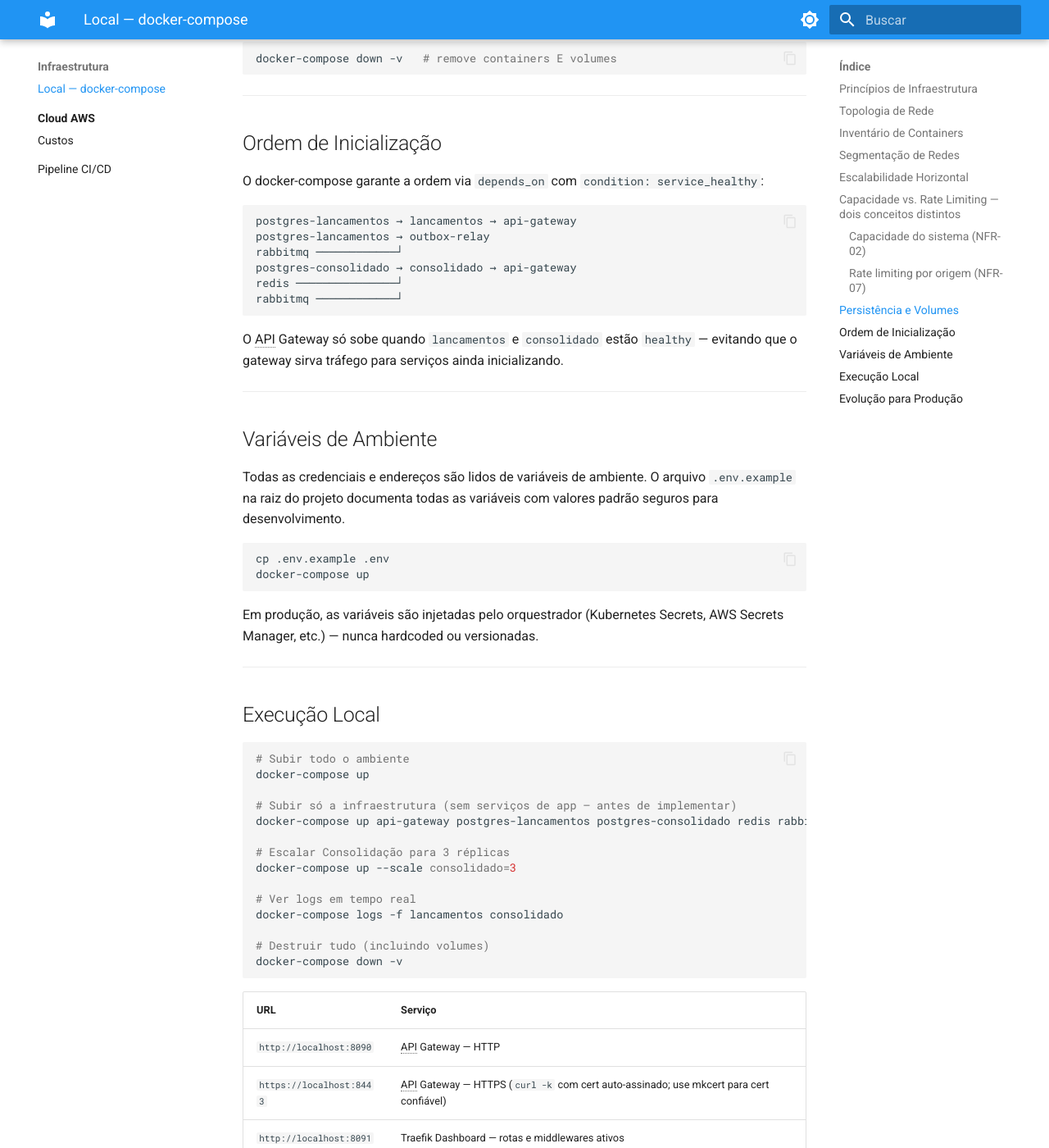
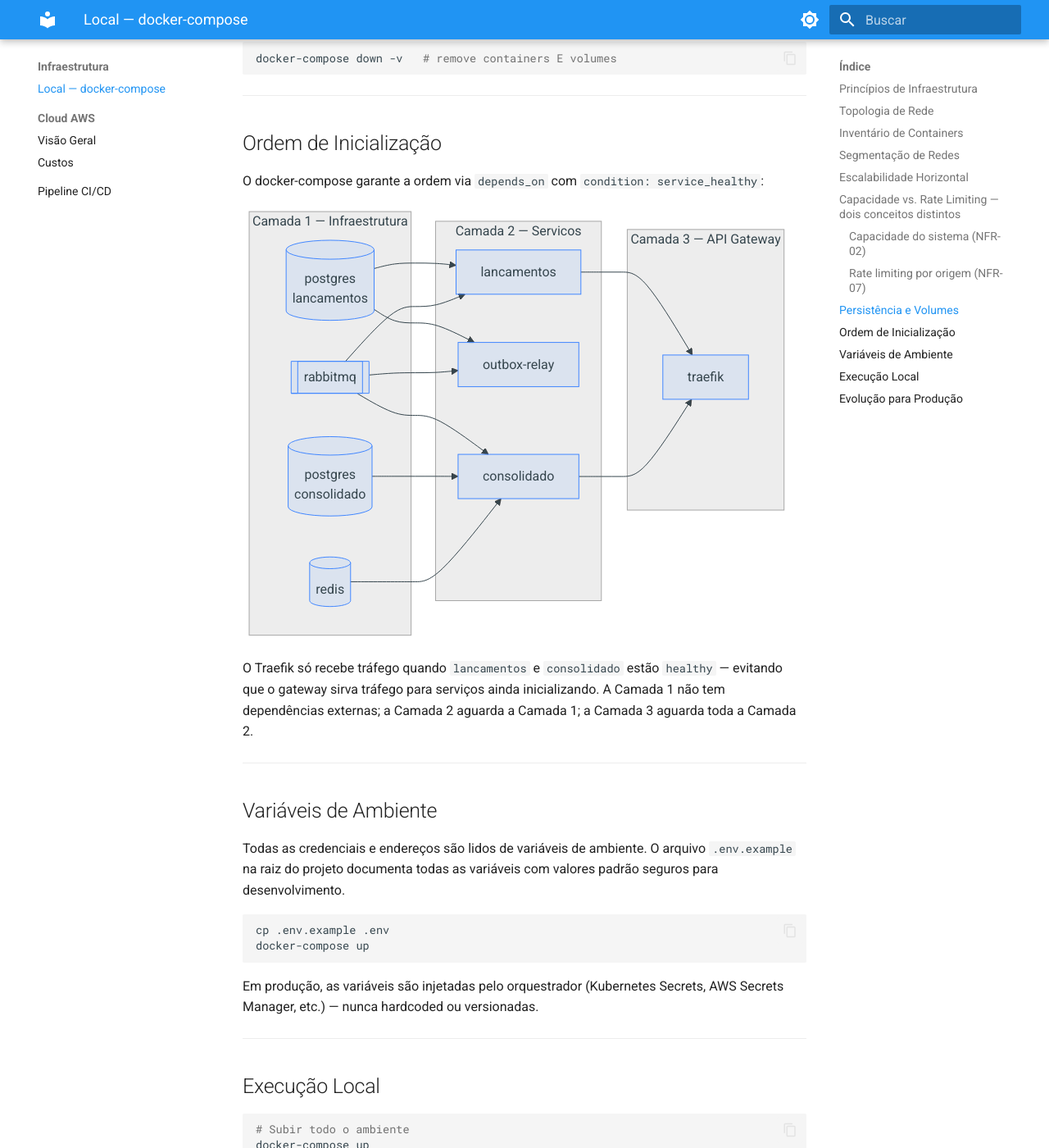
Before and after one commit to gsperim/account-engine-lab, an MkDocs documentation site: the page built from docs/infraestrutura/topologia.md, in a window 1280 px wide and 1400 px high, scrolled down 5373 px. Shown: the whole window at 82% size. Built offline with MkDocs 1.6.1 and Material for MkDocs 9.7.7, drawn with Linux system fonts in a browser that asks for light colours.

Commit message:
fix(nav,diagramas): restaurar link Decisoes Arquiteturais + corrigir diagramas
- mkdocs.yml: remove navigation.indexes — feature estava absorvendo adr/index.md
  e cloud/index.md como section headers, ocultando-os da lista de itens do sidebar
- dados.md: substitui gantt (eixo sempre exibia 00s) por timeline para janela
  de inconsistencia eventual
- topologia.md: substitui ASCII da ordem de inicializacao por flowchart LR com
  3 camadas: infraestrutura → servicos → API Gateway

Co-Authored-By: Claude Sonnet 4.6 <noreply@anthropic.com>

````diff
--- a/docs/infraestrutura/topologia.md
+++ b/docs/infraestrutura/topologia.md
@@ -191,16 +191,37 @@ docker-compose down -v   # remove containers E volumes
 
 O docker-compose garante a ordem via `depends_on` com `condition: service_healthy`:
 
-```
-postgres-lancamentos → lancamentos → api-gateway
-postgres-lancamentos → outbox-relay
-rabbitmq ────────────┘
-postgres-consolidado → consolidado → api-gateway
-redis ───────────────┘
-rabbitmq ────────────┘
+```mermaid
+flowchart LR
+    subgraph infra["Camada 1 — Infraestrutura"]
+        PL[("postgres\nlancamentos")]
+        PC[("postgres\nconsolidado")]
+        RB[["rabbitmq"]]
+        RD[("redis")]
+    end
+
+    subgraph svc["Camada 2 — Servicos"]
+        LA["lancamentos"]
+        OR["outbox-relay"]
+        CO["consolidado"]
+    end
+
+    subgraph gw["Camada 3 — API Gateway"]
+        TR["traefik"]
+    end
+
+    PL --> LA
+    PL --> OR
+    RB --> LA
+    RB --> OR
+    RB --> CO
+    PC --> CO
+    RD --> CO
+    LA --> TR
+    CO --> TR
 ```
 
-O API Gateway só sobe quando `lancamentos` e `consolidado` estão `healthy` — evitando que o gateway sirva tráfego para serviços ainda inicializando.
+O Traefik só recebe tráfego quando `lancamentos` e `consolidado` estão `healthy` — evitando que o gateway sirva tráfego para serviços ainda inicializando. A Camada 1 não tem dependências externas; a Camada 2 aguarda a Camada 1; a Camada 3 aguarda toda a Camada 2.
 
 ---
 
--- a/mkdocs.yml
+++ b/mkdocs.yml
@@ -13,7 +13,6 @@ theme:
     - navigation.tabs
     - navigation.sections
     - navigation.top
-    - navigation.indexes
     - navigation.path
     - search.highlight
     - search.suggest
````
Also changed, not shown: docs/arquitetura/dados.md (+11 -14 lines).
